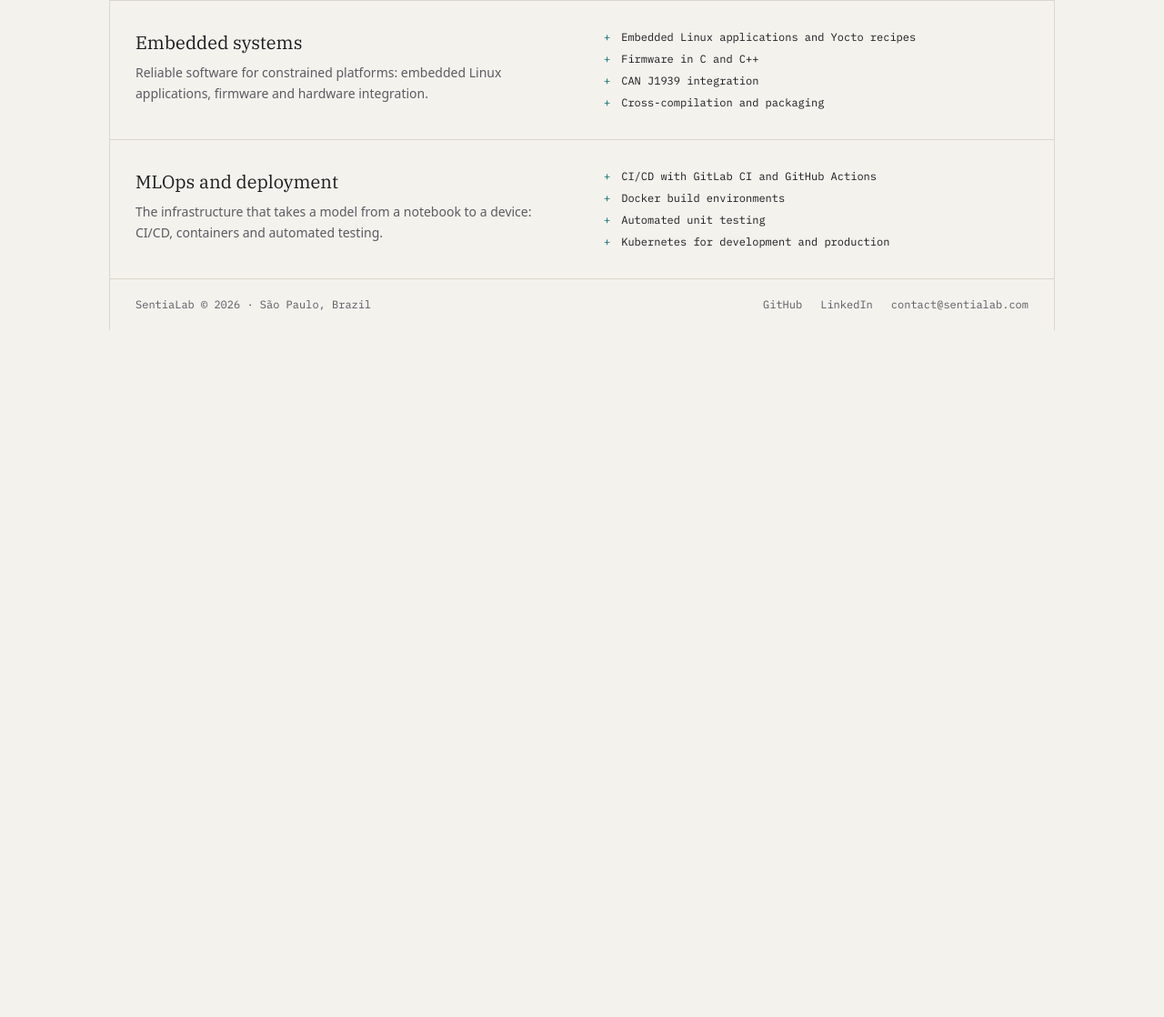
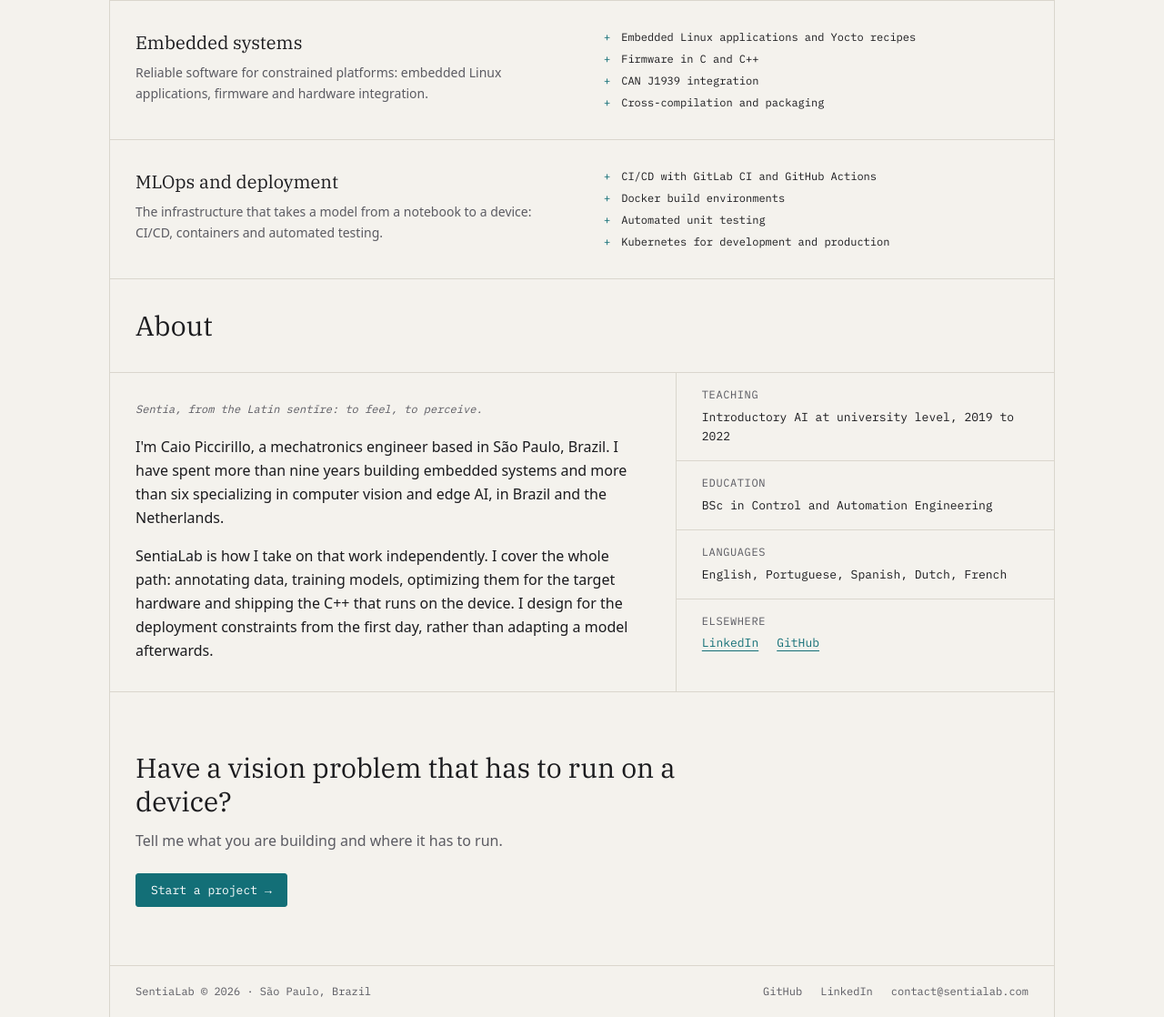
Before and after one commit to SentiaLab/website, an Astro site: page / in a window 1280 px wide. Shown: the part 1869-2987 px from the top of the page at 91% size. Before the commit the page ends 2232 px from the top, so only its background shows below. Built offline with nearby package versions, Linux system fonts and the light colour scheme; Astro itself is replaced by a stand-in of ours.

Commit message:
feat: Add about section and closing call to action

```diff
--- /dev/null
+++ b/src/components/About.astro
@@ -0,0 +1,63 @@
+---
+const details = [
+  { label: 'Teaching', value: 'Introductory AI at university level, 2019 to 2022' },
+  { label: 'Education', value: 'BSc in Control and Automation Engineering' },
+  { label: 'Languages', value: 'English, Portuguese, Spanish, Dutch, French' },
+];
+
+const elsewhere = [
+  { href: 'https://linkedin.com/in/caiopiccirillo', label: 'LinkedIn' },
+  { href: 'https://github.com/sentialab', label: 'GitHub' },
+];
+---
+
+<section id="about" class="border-b border-rule" aria-labelledby="about-title">
+  <header class="border-b border-rule px-5 py-8 sm:px-7">
+    <h2 id="about-title" class="section-title">About</h2>
+  </header>
+
+  <div class="grid md:grid-cols-[3fr_2fr]">
+    <!-- Founder note -->
+    <div class="px-5 py-8 sm:px-7 md:border-r md:border-rule">
+      <p class="font-mono text-xs text-muted italic">
+        Sentia, from the Latin <span lang="la">sentīre</span>: to feel, to perceive.
+      </p>
+      <div class="mt-5 max-w-[60ch] space-y-4 leading-relaxed">
+        <p>
+          I'm Caio Piccirillo, a mechatronics engineer based in São Paulo, Brazil. I have spent more than nine
+          years building embedded systems and more than six specializing in computer vision and edge AI, in
+          Brazil and the Netherlands.
+        </p>
+        <p>
+          SentiaLab is how I take on that work independently. I cover the whole path: annotating data, training
+          models, optimizing them for the target hardware and shipping the C++ that runs on the device. I design
+          for the deployment constraints from the first day, rather than adapting a model afterwards.
+        </p>
+      </div>
+    </div>
+
+    <dl class="divide-y divide-rule border-t border-rule md:border-t-0">
+      {details.map((detail) => (
+        <div class="px-5 py-4 sm:px-7">
+          <dt class="label">{detail.label}</dt>
+          <dd class="mt-1.5 font-mono text-[13px] leading-relaxed">{detail.value}</dd>
+        </div>
+      ))}
+      <div class="px-5 py-4 sm:px-7">
+        <dt class="label">Elsewhere</dt>
+        <dd class="mt-1.5 flex gap-5 font-mono text-[13px]">
+          {elsewhere.map((link) => (
+            <a
+              href={link.href}
+              class="text-accent underline underline-offset-4"
+              target="_blank"
+              rel="noopener noreferrer"
+            >
+              {link.label}
+            </a>
+          ))}
+        </dd>
+      </div>
+    </dl>
+  </div>
+</section>
--- /dev/null
+++ b/src/components/CallToAction.astro
@@ -0,0 +1,5 @@
+<section class="border-b border-rule px-5 py-14 sm:px-7 sm:py-16">
+  <h2 class="max-w-[20em] font-serif text-3xl leading-tight">Have a vision problem that has to run on a device?</h2>
+  <p class="mt-3 text-muted">Tell me what you are building and where it has to run.</p>
+  <a href="/contact/" class="btn btn-primary mt-6">Start a project <span aria-hidden="true">&rarr;</span></a>
+</section>
--- a/src/pages/index.astro
+++ b/src/pages/index.astro
@@ -4,6 +4,8 @@ import Hero from '../components/Hero.astro';
 import Pipeline from '../components/Pipeline.astro';
 import Work from '../components/Work.astro';
 import Services from '../components/Services.astro';
+import About from '../components/About.astro';
+import CallToAction from '../components/CallToAction.astro';
 ---
 
 <Layout title="SentiaLab | Edge AI and computer vision engineering">
@@ -11,4 +13,6 @@ import Services from '../components/Services.astro';
   <Pipeline />
   <Work />
   <Services />
+  <About />
+  <CallToAction />
 </Layout>
```
